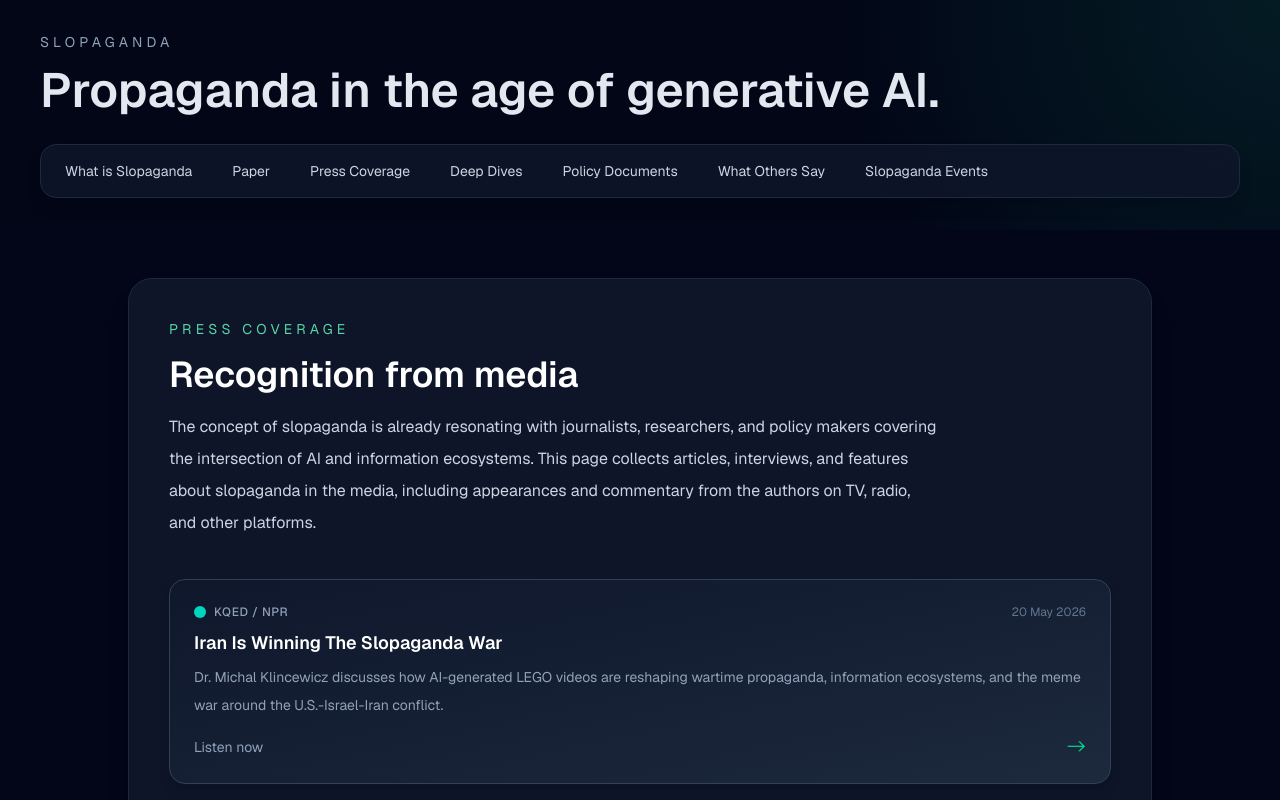
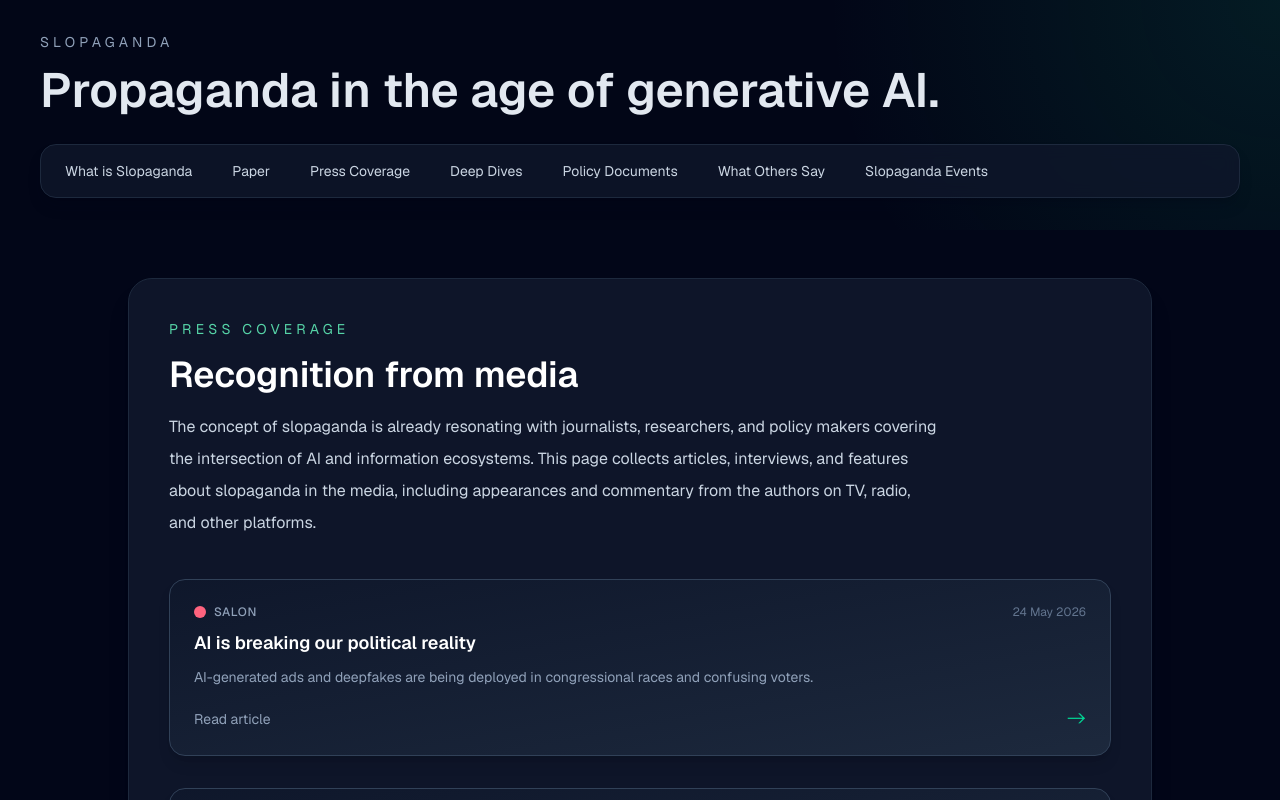
Before and after one commit to ebrahimifard/slopaganda, a Next.js app: page /press-coverage in a window 1280 px wide. Shown: the top 800 px of the page. Built offline with nearby package versions, Linux system fonts and the light colour scheme.

Commit message:
adding new entries to the press coverage

```diff
--- a/src/app/press-coverage/page.tsx
+++ b/src/app/press-coverage/page.tsx
@@ -10,6 +10,16 @@ type PressItem = {
 };
 
 const pressItems: PressItem[] = [
+  {
+    outlet: "Salon",
+    date: "24 May 2026",
+    title: "AI is breaking our political reality",
+    description:
+      "AI-generated ads and deepfakes are being deployed in congressional races and confusing voters.",
+    href: "https://www.salon.com/2026/05/24/ai-is-breaking-our-political-reality/",
+    action: "Read article",
+    color: "bg-rose-400",
+  },
   {
     outlet: "KQED / NPR",
     date: "20 May 2026",
@@ -161,6 +171,17 @@ const pressItems: PressItem[] = [
     href: "https://www.abc.net.au/listen/programs/lifematters/watch-out-for-slopaganda-in-your-feeds/106551364",
     action: "Listen now",
     color: "bg-indigo-400",
+  },
+  {
+    outlet: "The Guardian",
+    date: "8 April 2026",
+    title:
+      "AI-generated Lego videos and Trump's poo-bombing: welcome to the Iran-US slopaganda wars",
+    description:
+      "Commentary on how uncertainty around trustworthy sources can push audiences toward whatever feels comforting, invigorating, or infuriating.",
+    href: "https://www.theguardian.com/commentisfree/2026/apr/08/lego-videos-iran-trump-ai-video-meme-propaganda-movie-animation",
+    action: "Read article",
+    color: "bg-red-400",
   },
   {
     outlet: "The Breakfast Couch",
```
